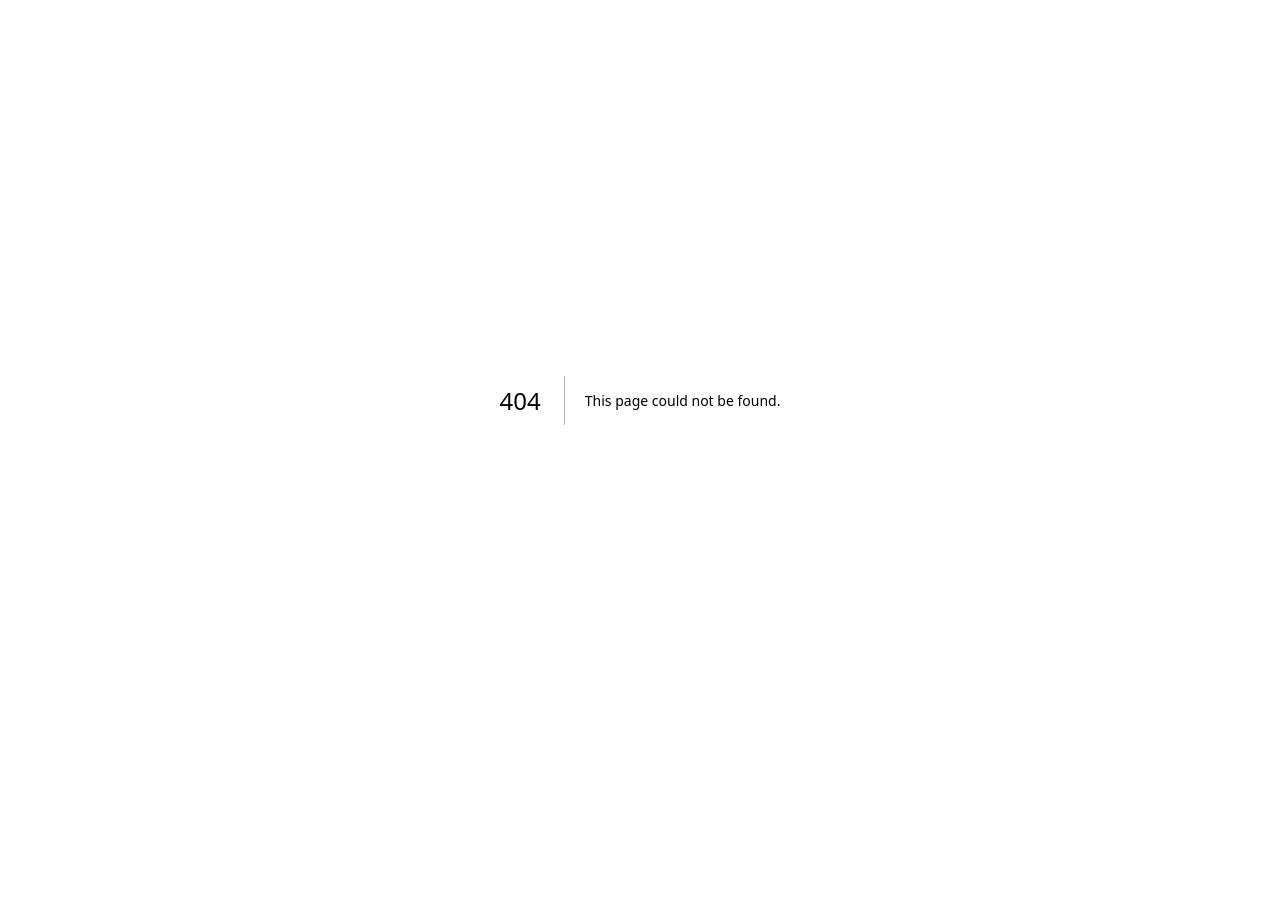
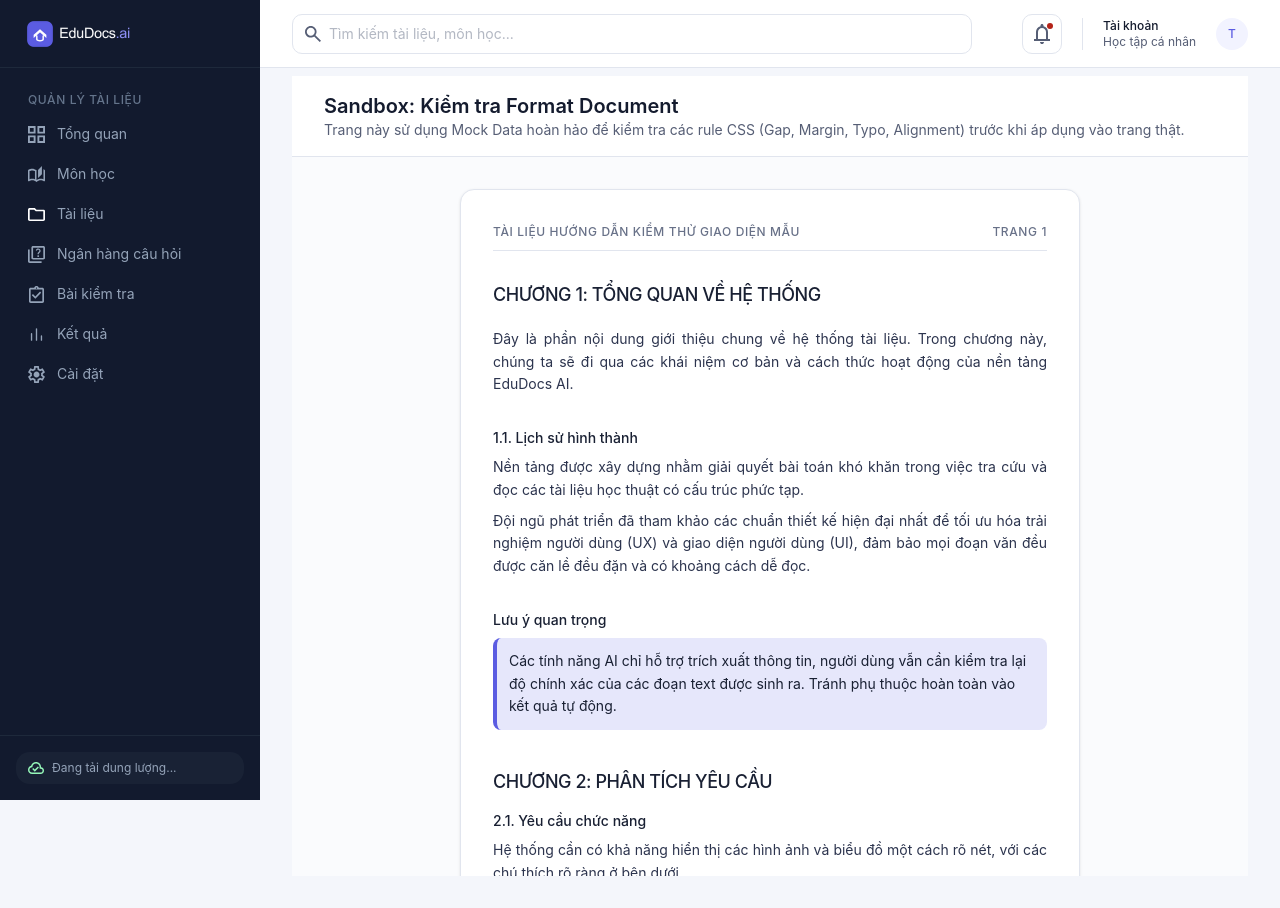
Before and after one commit to BTHung2747/EduDocAI, a Next.js app in the folder apps/web/: page /test-format in a window 1280 px wide. Before the commit this address had no page. Before the commit the page ends 800 px from the top, so only its background shows below. Built offline with nearby package versions, Linux system fonts and the light colour scheme; no server answers.

Commit message:
chore(ui): create test format sandbox and extract DocumentContentRenderer

```diff
--- /dev/null
+++ b/apps/web/src/app/(app)/test-format/page.tsx
@@ -0,0 +1,71 @@
+'use client';
+
+import React from 'react';
+import { DocumentContentRenderer } from '../../../components/documents/document-content-renderer';
+import { DocumentSection } from '../../../lib/api-client';
+
+const mockSections: DocumentSection[] = [
+  {
+    id: 'section-1',
+    documentId: 'doc-1',
+    title: 'CHƯƠNG 1: TỔNG QUAN VỀ HỆ THỐNG',
+    contentText: 'Đây là phần nội dung giới thiệu chung về hệ thống tài liệu. Trong chương này, chúng ta sẽ đi qua các khái niệm cơ bản và cách thức hoạt động của nền tảng EduDocs AI.',
+    createdAt: new Date().toISOString(),
+    updatedAt: new Date().toISOString()
+  },
+  {
+    id: 'section-2',
+    documentId: 'doc-1',
+    title: '1.1. Lịch sử hình thành',
+    contentText: 'Nền tảng được xây dựng nhằm giải quyết bài toán khó khăn trong việc tra cứu và đọc các tài liệu học thuật có cấu trúc phức tạp.\n\nĐội ngũ phát triển đã tham khảo các chuẩn thiết kế hiện đại nhất để tối ưu hóa trải nghiệm người dùng (UX) và giao diện người dùng (UI), đảm bảo mọi đoạn văn đều được căn lề đều đặn và có khoảng cách dễ đọc.',
+    createdAt: new Date().toISOString(),
+    updatedAt: new Date().toISOString()
+  },
+  {
+    id: 'section-3',
+    documentId: 'doc-1',
+    title: 'Lưu ý quan trọng',
+    contentText: 'Các tính năng AI chỉ hỗ trợ trích xuất thông tin, người dùng vẫn cần kiểm tra lại độ chính xác của các đoạn text được sinh ra. Tránh phụ thuộc hoàn toàn vào kết quả tự động.',
+    createdAt: new Date().toISOString(),
+    updatedAt: new Date().toISOString()
+  },
+  {
+    id: 'section-4',
+    documentId: 'doc-1',
+    title: 'Trang 2',
+    contentText: 'CHƯƠNG 2: PHÂN TÍCH YÊU CẦU\n\n2.1. Yêu cầu chức năng\n\nHệ thống cần có khả năng hiển thị các hình ảnh và biểu đồ một cách rõ nét, với các chú thích rõ ràng ở bên dưới.\n\nĐoạn văn này minh họa cho việc backend bóc tách dữ liệu không tốt, gom cả tên chương vào nội dung văn bản. Heuristic parser sẽ tự động bôi đậm các mục này.',
+    createdAt: new Date().toISOString(),
+    updatedAt: new Date().toISOString()
+  },
+  {
+    id: 'section-5',
+    documentId: 'doc-1',
+    title: 'Sơ đồ luồng dữ liệu (Figure 2.1)',
+    contentText: 'Nguồn dữ liệu -> RAG Pipeline -> LLM -> Kết quả trả về cho Client.',
+    createdAt: new Date().toISOString(),
+    updatedAt: new Date().toISOString()
+  }
+];
+
+export default function TestFormatPage() {
+  return (
+    <div className="flex h-screen w-full flex-col bg-surface-soft">
+      <header className="border-b border-border bg-white px-8 py-4">
+        <h1 className="text-xl font-semibold text-text">Sandbox: Kiểm tra Format Document</h1>
+        <p className="text-sm text-text-secondary">Trang này sử dụng Mock Data hoàn hảo để kiểm tra các rule CSS (Gap, Margin, Typo, Alignment) trước khi áp dụng vào trang thật.</p>
+      </header>
+
+      <main className="flex-1 overflow-y-auto p-8 select-text">
+        <div className="mx-auto max-w-[620px] bg-white shadow-sm rounded-lg border border-border">
+          <div className="flex flex-col px-8 py-8">
+            <DocumentContentRenderer
+              documentDisplayName="TÀI LIỆU HƯỚNG DẪN KIỂM THỬ GIAO DIỆN MẪU"
+              page={1}
+              sections={mockSections}
+            />
+          </div>
+        </div>
+      </main>
+    </div>
+  );
+}
--- /dev/null
+++ b/apps/web/src/components/documents/document-content-renderer.tsx
@@ -0,0 +1,124 @@
+import React from 'react';
+import { DocumentSection } from '../../lib/api-client';
+
+export function classifyTitle(title?: string | null): 'chapter' | 'section' | 'figure' | 'citation' | 'normal' {
+  if (!title) return 'normal';
+  const t = title.trim();
+  if (/^trang\s*\d+$/i.test(t)) return 'normal';
+  if (/chương|phần|chapter|part/i.test(t) || (t.length > 5 && t === t.toUpperCase() && /[A-ZÀ-Ỹ]/.test(t))) return 'chapter';
+  if (/^(\d+(\.\d+)*\.?|[IVXLCDM]+\.?)\s/i.test(t)) return 'section';
+  if (/hình|bảng|figure|table|sơ đồ|biểu đồ/i.test(t)) return 'figure';
+  if (/lưu ý|ghi chú|chú ý|định nghĩa|khái niệm|trích dẫn|>|note/i.test(t)) return 'citation';
+  return 'section';
+}
+
+export interface DocumentContentRendererProps {
+  documentDisplayName?: string;
+  page?: number;
+  sections: DocumentSection[];
+}
+
+export function DocumentContentRenderer({ documentDisplayName, page, sections }: DocumentContentRendererProps) {
+  return (
+    <>
+      {/* Page Header Stamp - Rendered once per page if details are provided */}
+      {documentDisplayName && page !== undefined && (
+        <div className="mb-6 flex items-center justify-between border-b border-[#E1E5EE] pb-2 text-[12px] font-medium uppercase tracking-wider text-[#687188]">
+          <span className="max-w-[420px] truncate">{documentDisplayName}</span>
+          <span className="shrink-0">TRANG {page}</span>
+        </div>
+      )}
+
+      {sections.map((section) => {
+        const titleType = classifyTitle(section.title);
+
+        const paragraphs = section.contentText
+          .split(/\n\s*\n/)
+          .map((p) => p.trim())
+          .filter(Boolean);
+
+        const contentParas = paragraphs.length > 0 ? paragraphs : [section.contentText];
+
+        const renderParagraph = (para: string, i: number) => {
+          const t = para.trim();
+          // Tự động nhận diện tên chương nằm trong nội dung nếu parser backend không bóc tách được
+          if (/^(chương|phần|chapter|part)\s/i.test(t) || (t.length > 5 && t === t.toUpperCase() && /[A-ZÀ-Ỹ]/.test(t) && t.length < 150)) {
+            return (
+              <div key={i} className="pt-2">
+                <h2 className="text-[18px] font-medium uppercase leading-snug tracking-tight text-[#192033]">
+                  {t}
+                </h2>
+              </div>
+            );
+          }
+          // Tự động nhận diện các đề mục 1.1, I., v.v.
+          if (/^(\d+(\.\d+)*\.?|[IVXLCDM]+\.?)\s/i.test(t) && t.length < 200) {
+            return (
+              <h3 key={i} className="mt-2 text-[14px] font-medium text-[#192033]">
+                {t}
+              </h3>
+            );
+          }
+          return (
+            <p key={i} className="whitespace-pre-line text-justify text-[14px] font-normal leading-relaxed text-[#2C344E]">
+              {para}
+            </p>
+          );
+        };
+
+        return (
+          <article key={section.id || Math.random().toString()} className="mb-8 flex flex-col gap-5 last:mb-0">
+            {/* Chapter title */}
+            {titleType === 'chapter' && (
+              <div className="pt-2">
+                <h2 className="text-[18px] font-medium uppercase leading-snug tracking-tight text-[#192033]">
+                  {section.title}
+                </h2>
+              </div>
+            )}
+
+            {/* Section/Normal Content Block */}
+            {(titleType === 'section' || titleType === 'normal' || titleType === 'chapter') && (
+              <div className="flex flex-col gap-2">
+                {titleType === 'section' && section.title && (
+                  <h3 className="text-[14px] font-medium text-[#192033]">
+                    {section.title}
+                  </h3>
+                )}
+                {contentParas.map((para, i) => renderParagraph(para, i))}
+              </div>
+            )}
+
+            {/* Figure block */}
+            {titleType === 'figure' && (
+              <div className="my-4 flex flex-col items-center rounded-[10px] border border-[#E1E5EE] bg-[#FAFBFD] p-4">
+                <span className="mb-3 text-center text-[12px] font-medium uppercase tracking-wider text-[#687188]">
+                  {section.title}
+                </span>
+                <p className="whitespace-pre-line text-center text-[12px] font-normal leading-relaxed text-[#687188]">
+                  {section.contentText}
+                </p>
+              </div>
+            )}
+
+            {/* Highlight citation */}
+            {titleType === 'citation' && (
+              <div className="flex flex-col gap-2">
+                {section.title && (
+                  <h3 className="text-[14px] font-medium text-[#192033]">
+                    {section.title}
+                  </h3>
+                )}
+                <div className="rounded-[8px] border-l-4 border-[#5b5ce2] bg-[#5b5ce2]/15 p-3">
+                  <p className="whitespace-pre-line text-[14px] font-normal leading-relaxed text-[#192033]">
+                    {section.contentText}
+                  </p>
+                </div>
+              </div>
+            )}
+          </article>
+        );
+      })}
+    </>
+  );
+}
```
Also changed, not shown: 1 other file (tests, documents, lock files or other folders).
